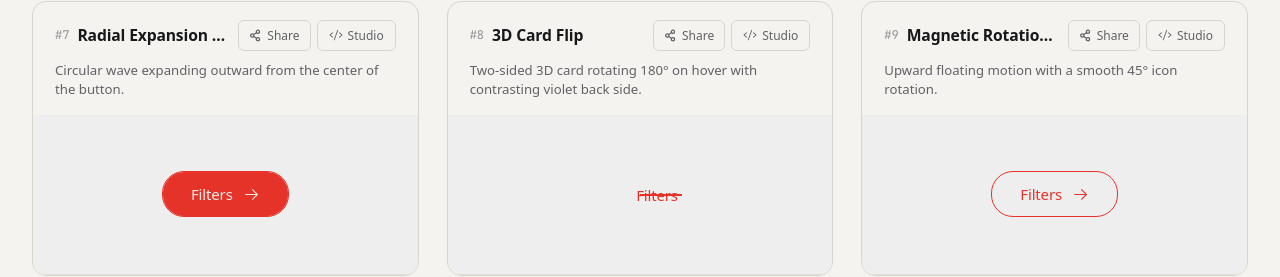
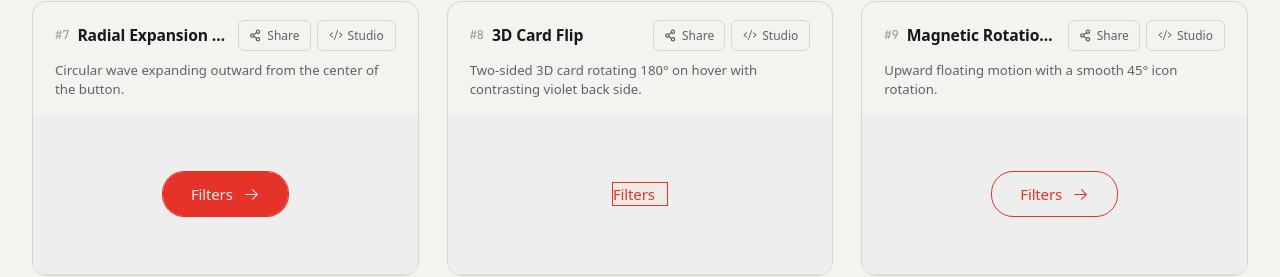
Before and after one commit to EdgarQuemere/hover-lab, a React (Vite) app: page / in a window 1280 px wide. Shown: the part 882-1159 px from the top of the page. Built offline with nearby package versions, Linux system fonts and the light colour scheme; a web font is replaced by a local one.

Commit message:
fix: effect 08 respects design system - keeps button outline, size, variables

```diff
--- a/src/data/hoverEffects.js
+++ b/src/data/hoverEffects.js
@@ -197,15 +197,14 @@ export const HOVER_EFFECTS = [
     cssCode: `.btn-hover-card-flip {
   perspective: 1000px;
   position: relative;
-  background: transparent;
-  border: none;
-  padding: 0;
+  overflow: visible;
+  background-color: transparent;
+  border-color: transparent;
 }
 
 .btn-hover-card-flip .card-inner {
-  position: relative;
-  width: 100%;
-  height: 100%;
+  position: absolute;
+  inset: 0;
   transition: transform 0.6s cubic-bezier(0.16, 1, 0.3, 1);
   transform-style: preserve-3d;
 }
@@ -218,27 +217,23 @@ export const HOVER_EFFECTS = [
 .btn-hover-card-flip .card-back {
   position: absolute;
   inset: 0;
-  width: 100%;
-  height: 100%;
   backface-visibility: hidden;
   display: inline-flex;
   align-items: center;
   justify-content: center;
-  gap: 8px;
+  gap: 10px;
   border-radius: inherit;
-  padding: 0 20px;
+  border: 1.5px solid var(--btn-color, #18181b);
 }
 
 .btn-hover-card-flip .card-front {
   background-color: var(--btn-bg, transparent);
-  color: var(--btn-color, #e6332a);
-  border: 1.5px solid var(--btn-color, #e6332a);
+  color: var(--btn-color, #18181b);
 }
 
 .btn-hover-card-flip .card-back {
-  background-color: var(--btn-color, #e6332a);
+  background-color: var(--btn-color, #18181b);
   color: var(--btn-bg, #ffffff);
-  border: 1.5px solid var(--btn-color, #e6332a);
   transform: rotateY(180deg);
 }`
   },
--- a/src/styles/effects/effect-08-underline.css
+++ b/src/styles/effects/effect-08-underline.css
@@ -1,20 +1,25 @@
 /* ==========================================================================
    Effect 08: Flip 3D Recto-Verso (3D Card Flip)
+   The button itself acts as the perspective container.
+   .card-inner wraps both faces and handles the 3D rotation.
+   .card-front shows the normal state, .card-back shows on hover.
+   The button keeps its natural dimensions from specimen-btn sizing.
    ========================================================================== */
 
 .btn-hover-card-flip {
   perspective: 1000px;
   position: relative;
-  background-color: transparent !important;
-  border: none !important;
-  box-shadow: none !important;
-  padding: 0 !important;
+  overflow: visible;
+  /* Keep the button's natural padding so it has real height/width,
+     but hide default background/border — the faces handle that */
+  background-color: transparent;
+  border-color: transparent;
+  transition: none;
 }
 
 .btn-hover-card-flip .card-inner {
-  position: relative;
-  width: 100%;
-  height: 100%;
+  position: absolute;
+  inset: 0;
   transition: transform 0.6s cubic-bezier(0.16, 1, 0.3, 1);
   transform-style: preserve-3d;
 }
@@ -28,27 +33,22 @@
 .btn-hover-card-flip .card-back {
   position: absolute;
   inset: 0;
-  width: 100%;
-  height: 100%;
   backface-visibility: hidden;
   display: inline-flex;
   align-items: center;
   justify-content: center;
-  gap: 8px;
+  gap: 10px;
   border-radius: inherit;
-  padding: 0 20px;
-  box-sizing: border-box;
+  border: 1.5px solid var(--btn-color, #18181b);
 }
 
 .btn-hover-card-flip .card-front {
   background-color: var(--btn-bg, transparent);
-  color: var(--btn-color, #e6332a);
-  border: 1.5px solid var(--btn-color, #e6332a);
+  color: var(--btn-color, #18181b);
 }
 
 .btn-hover-card-flip .card-back {
-  background-color: var(--btn-color, #e6332a);
+  background-color: var(--btn-color, #18181b);
   color: var(--btn-bg, #ffffff);
-  border: 1.5px solid var(--btn-color, #e6332a);
   transform: rotateY(180deg);
 }
```
